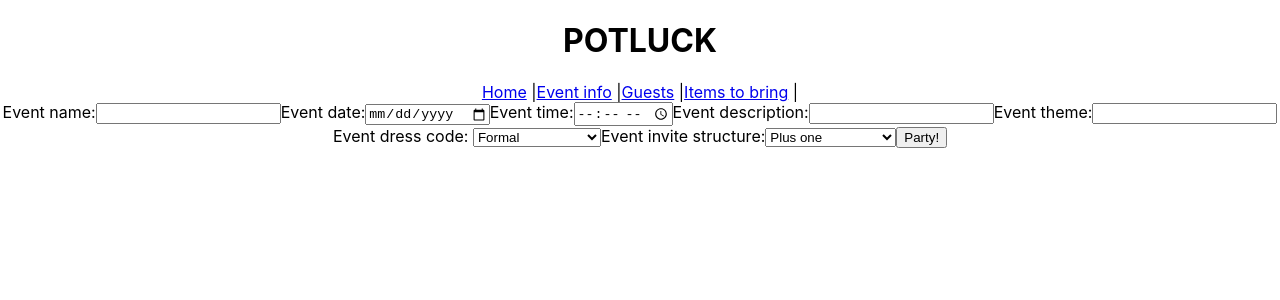
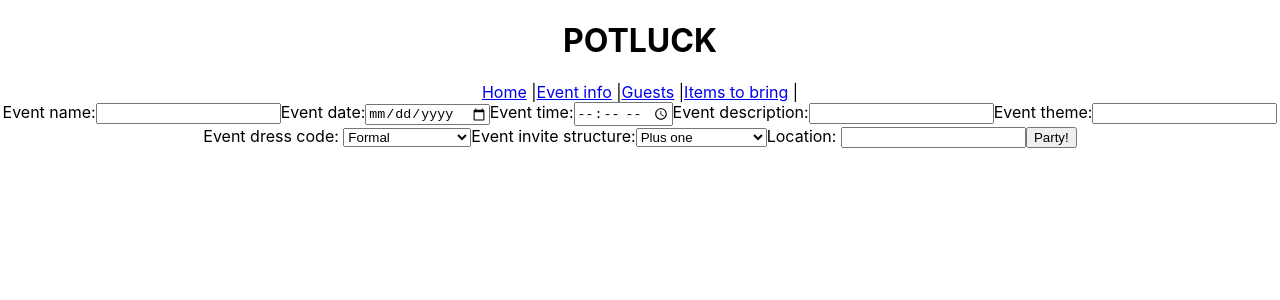
Before and after one commit to dayeane/Mind-your-Ps, a React (Create React App) app in the folder potluck/: page /createEvent in a window 1280 px wide. Shown: the top 300 px of the page. Built offline with nearby package versions, Linux system fonts and the light colour scheme; no server answers; data requests are answered from the project's data file.

Commit message:
Fixed issues with event form, fixed issues with event info, cleaned up static elements

```diff
--- a/potluck/data/db.json
+++ b/potluck/data/db.json
@@ -55,6 +55,96 @@
         }
       ],
       "pictures": []
+    },
+    {
+      "name": "test data",
+      "date": "2021-11-26",
+      "time": "13:05",
+      "description": "this is simple test data",
+      "theme": "testing a web app",
+      "dressCode": "themed",
+      "inviteStructure": "bring your friends",
+      "code": "cloxacillin-noncorporate-eximious",
+      "id": 2,
+      "location": "not entered",
+      "guests": [],
+      "thingsToBring": [],
+      "pictures": []
+    },
+    {
+      "name": "test data",
+      "date": "2021-11-18",
+      "time": "14:12",
+      "description": "this is simple test data",
+      "theme": "testing a web app",
+      "dressCode": "pajamas",
+      "inviteStructure": "bring your friends",
+      "code": "sawers-laevo-exclusives",
+      "id": 3,
+      "location": "not entered",
+      "guests": [],
+      "thingsToBring": [],
+      "pictures": []
+    },
+    {
+      "name": "hopefully last POST test",
+      "date": "2021-12-11",
+      "time": "13:19",
+      "description": "getting post to work is fun!",
+      "theme": "software testing",
+      "dressCode": "holiday",
+      "inviteStructure": "bring your friends",
+      "code": "ptomains-shagging-restimulated",
+      "id": 4,
+      "location": "not entered",
+      "guests": [],
+      "thingsToBring": [],
+      "pictures": []
+    },
+    {
+      "name": "Death Valley Beach Party!!!",
+      "date": "2021-12-25",
+      "time": "02:33",
+      "description": "You can bring a swimsuit - but there's no water! Bring lots of beer and sunscreen.",
+      "theme": "Beach party!",
+      "dressCode": "pool",
+      "inviteStructure": "bring your friends",
+      "code": "horniness-warrens-culinarian",
+      "location": "https://goo.gl/maps/iTH3v58KpbQ9Gb9B9",
+      "id": 5,
+      "guests": [],
+      "thingsToBring": [],
+      "pictures": []
+    },
+    {
+      "name": "test for event object structure",
+      "date": "2021-12-03",
+      "time": "14:45",
+      "description": "I had a typo for 'location' before - hopefully this will fix that. Also, it should initialize ALL of the eventObj properties (guests/pictures/thingsToBring), so that their respective forms have a target to add more entries to.",
+      "theme": "code -> debug -> polish -> debug -> debug -> ... -> still debugging",
+      "dressCode": "other",
+      "inviteStructure": "invite only",
+      "code": "anticrime-covalences-yah",
+      "location": "https://goo.gl/maps/dvw61HaTNKxbptu19",
+      "guests": [
+        {
+          "id": "2568f5dd-42df-4d22-ab23-1aeb8371b16f",
+          "name": "AddedGuest1",
+          "email": "email@totallyrealemail.com",
+          "phone": "555-911-0000",
+          "confirm": "false"
+        },
+        {
+          "id": "f5e88e44-2ace-4a3b-b606-553dac6f4bb6",
+          "name": "David Bowie",
+          "email": "garethTheGobboKing69@labrynthmovie.com",
+          "phone": "555-694-2024",
+          "confirm": "true"
+        }
+      ],
+      "thingsToBring": [],
+      "pictures": [],
+      "id": 6
     }
   ]
 }
--- a/potluck/src/App.js
+++ b/potluck/src/App.js
@@ -29,6 +29,7 @@ function App() {
     const codeName = eventCode;
     console.log(eventCode);
 
+
     let filterResult = allEvents.filter(eventObj => eventObj.code === codeName)
     if (filterResult.length === 0) {
       alert(`Event '${codeName}' not found. Please try again or create a new event.`);
@@ -36,8 +37,12 @@ function App() {
       alert('Event found! Loaded into event manager :)');
       setSelectedEvent(filterResult[0]);
       setAllGuest(filterResult[0].guests);
-      setFilteredGuest(filterResult[0].guests)
+      setFilteredGuest(filterResult[0].guests);
     }
+  }
+
+  function updateWithNewEvent(eventObj) {
+    setSelectedEvent(eventObj);
   }
 
   return (
@@ -52,7 +57,7 @@ function App() {
           <EventInfo eventObj={selectedEvent}/>
         </Route>
         <Route exact path="/createEvent">
-          <EventCreationForm />
+          <EventCreationForm updateWithNewEvent={updateWithNewEvent}/>
         </Route>
         <Route exact path="/guests">
           <GuestContainer  allGuest={allGuest}
--- a/potluck/src/EventCreationForm.js
+++ b/potluck/src/EventCreationForm.js
@@ -1,7 +1,7 @@
 import {useState, useEffect} from 'react';
 
 
-function EventCreationForm () {
+function EventCreationForm ({updateWithNewEvent}) {
 
     //this will fetch 3 random words for creating an event code-word
     let threeWords = '';
@@ -16,19 +16,23 @@ function EventCreationForm () {
             setFormData({...formData, code: threeWords})
             console.log(threeWords);
         })
-    }, [])
+    }, []);
 
 
 
     const [formData, setFormData] = useState({
-        eventName:'',
-        eventDate:'',
-        eventTime:'',
-        eventDescription:'',
-        eventTheme:'',
-        eventDressCode:'',
-        eventInviteStructure:'',
+        name:'',
+        date:'',
+        time:'',
+        description:'',
+        theme:'',
+        dressCode:'',
+        inviteStructure:'',
         code: '',
+        location: '',
+        guests: [],
+        thingsToBring: [],
+        pictures: []
     })
 
     function formChangeHandler(e) {
@@ -49,40 +53,38 @@ function EventCreationForm () {
 
         fetch(databaseURL, postConfig)
         .then(res => res.json())
-        .then(eventObj => {
-            console.log(eventObj);
-            //This needs to be sent to state upstream to be the event that's loaded for all of the other app functionality
-        })
+        .then(eventObj => updateWithNewEvent(eventObj))
+
 
         setFormData({
-            eventName:'',
-            eventDate:'',
-            eventTime:'',
-            eventDescription:'',
-            eventTheme:'',
-            eventDressCode:'',
-            eventInviteStructure:'',
+            name:'',
+            date:'',
+            time:'',
+            description:'',
+            theme:'',
+            dressCode:'',
+            inviteStructure:'',
+            location: '',
+            guests: [],
+            thingsToBring: [],
+            pictures: []
         });
     }
-    //form essentials:
-    // event name, event theme/type, food items to bring?(other form, probably?), non-food items to bring?, event description
-    // event start time, event location, event end time, dress code, invite structure (plus-one, invite-only, bring your friends)
-
 
     return (
         <form onSubmit={(e) => formSubmitHandler(e)} name='newEventForm' id='newEventForm'>
             <label for='eventName'>Event name:</label>
-            <input type='text' id='eventName' value={formData.eventName} onChange={formChangeHandler} name='eventName'></input>
+            <input type='text' id='eventName' value={formData.name} onChange={formChangeHandler} name='name'></input>
             <label for='eventDate'>Event date:</label>
-            <input type='date' id='eventDate' name='eventDate' value={formData.eventDate} onChange={formChangeHandler}></input>
+            <input type='date' id='eventDate' name='date' value={formData.date} onChange={formChangeHandler}></input>
             <label for='eventTime'>Event time:</label>
-            <input type='time' id='eventTime' name='eventTime' value={formData.eventTime} onChange={formChangeHandler}></input>
+            <input type='time' id='eventTime' name='time' value={formData.time} onChange={formChangeHandler}></input>
             <label for='eventDescription'>Event description:</label>
-            <input type='text' id='eventDescription' name='eventDescription' value={formData.eventDescription} onChange={formChangeHandler}></input>
+            <input type='text' id='eventDescription' name='description' value={formData.description} onChange={formChangeHandler}></input>
             <label for='eventTheme'>Event theme:</label>
-            <input type='text' id='eventTheme' name='eventTheme' value={formData.eventTheme} onChange={formChangeHandler}></input>
+            <input type='text' id='eventTheme' name='theme' value={formData.theme} onChange={formChangeHandler}></input>
             <label for='eventDressCode'>Event dress code: </label>
-            <select id='eventDressCode' name='eventDressCode' value={formData.eventDressCode} onChange={formChangeHandler}>
+            <select id='eventDressCode' name='dressCode' value={formData.dressCode} onChange={formChangeHandler}>
                 <option value='formal'>Formal</option>
                 <option value='casual'>Casual</option>
                 <option value='holiday'>Holiday</option>
@@ -92,14 +94,15 @@ function EventCreationForm () {
                 <option value='other'>Other</option>
             </select>
             <label for='eventInviteStructure'>Event invite structure:</label>
-            <select id='eventInviteStructure' name='eventInviteStructure' value={formData.inviteStructure} onChange={formChangeHandler}>
+            <select id='eventInviteStructure' name='inviteStructure' value={formData.inviteStructure} onChange={formChangeHandler}>
                 <option value='plus one'>Plus one</option>
                 <option value='invite only'>Invite only</option>
                 <option value='bring your friends'>Bring your friends!</option>
             </select>
+            <label for='eventLocation'>Location: </label>
+            <input type='text' id='eventLocation' name='location' value={formData.location} onChange={formChangeHandler}></input>
             <button type='submit' id='submit' name='submit'>Party!</button>
         </form>
-
     )
 }
 
--- a/potluck/src/EventInfo.js
+++ b/potluck/src/EventInfo.js
@@ -4,12 +4,12 @@ function EventInfo({eventObj}) {
     if (eventObj?.code === undefined) {
         return (
             <>
-                <h2>EVENTINFO</h2>
+                <h2>EVENT INFO</h2>
                 <p>Please either select an event with your event code or create a new event to manage :)</p>
             </>
         )
     }
-    let {name, time, code, date, description, location, guests, thingsToBring} = {...eventObj};
+    let {name, time, code, date, description, location, inviteStructure, dressCode} = {...eventObj};
 
     return (
         <div id="eventInfo">
@@ -20,6 +20,8 @@ function EventInfo({eventObj}) {
             <p>Location: {location}</p>
             <p>Date: {date}</p>
             <p>Time: {time}</p>
+            <p>Invite: {inviteStructure}</p>
+            <p>Dress code: {dressCode}</p>
         </div>
     )
 }
--- a/potluck/src/ItemsToBring.js
+++ b/potluck/src/ItemsToBring.js
@@ -7,7 +7,7 @@ function ItemsToBring () {
 const [itemsList, setItemsList] = useState([])
 
 useState( () => {
-    fetch( "http://localhost:3000/events")
+    fetch( "http://localhost:3001/events")
     .then(res => res.json())
     .then((data) => setItemsList(data[0].thingsToBring))
 }, [])
```
Lines whose indentation alone changed are shown as unchanged.
